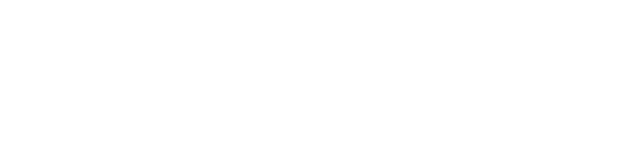
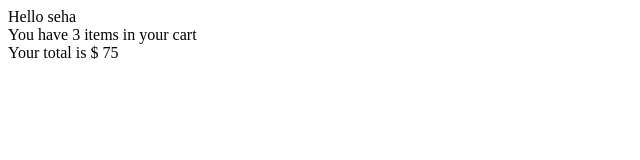
Before and after one commit to Seguda/studious-train, a plain HTML site: page index.html in a window 1280 px wide. Shown: the whole page, without its empty margins (0-640 px from the left). Drawn offline with Linux system fonts and the light colour scheme.

Commit message:
TEmplate Literals

```diff
--- a/index.html
+++ b/index.html
@@ -44,7 +44,7 @@
 
     <button id="myButton">Submit</button> -->
     <!-- <label id="myRectangle"></label> -->
-
+    <label id="myText"></label>
     <script src="index.js"></script>
 </body>
 
--- a/index.js
+++ b/index.js
@@ -365,3 +365,25 @@ console.log("The circumference is:", circumference); */
 // }
 // doSth();
 // console.log(i);
+
+//Template literals = delimited with (`)
+//                   instead of double of single quotes
+//                    allows embeded variables and expressions
+
+let userName = "seha";
+let items = 3;
+let total = 75;
+
+// console.log("Hello", userName);
+// console.log("you have", items, "items in your cart");
+// console.log("Your total is $", total);
+
+// console.log(`Hello ${userName}`);
+// console.log(`you have ${items} items in your cart`);
+// console.log(`Your total is $ ${total}`);
+
+let text = `Hello ${userName}<br>
+  You have ${items} items in your cart<br>
+  Your total is $ ${total}`;
+//console.log(text);
+document.getElementById("myText").innerHTML = text;
```
